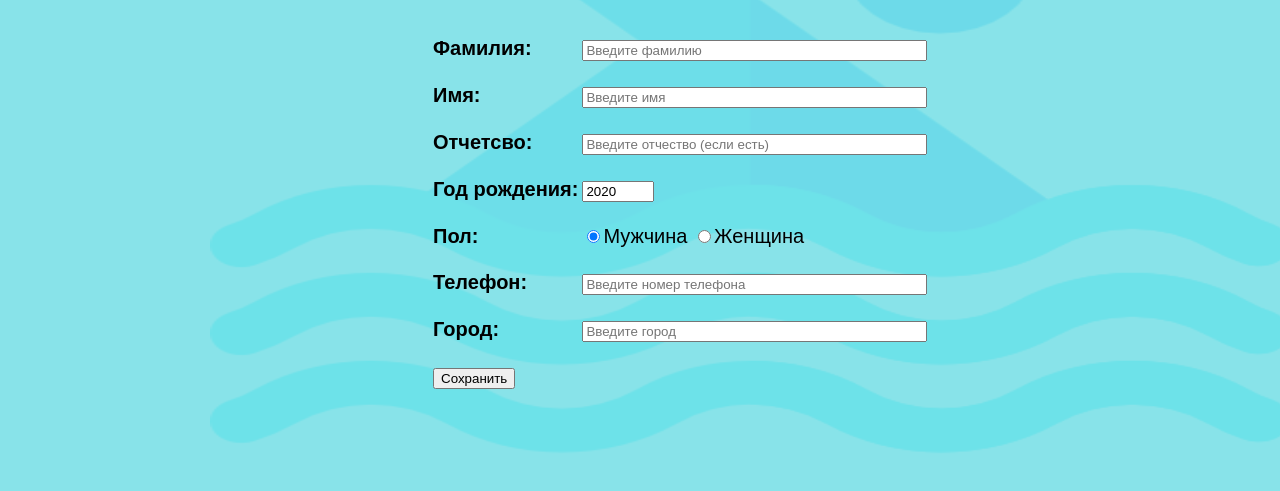
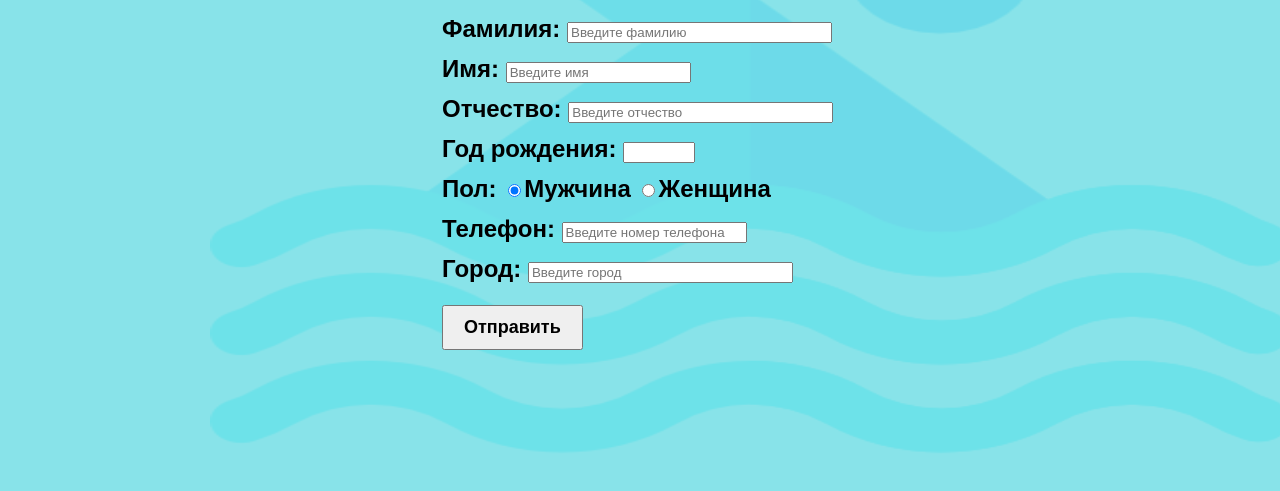
Before and after one commit to Sofya02/SCD, a plain HTML site: page create_profile_swimmer.html in a window 1280 px wide. Shown: the part 265-756 px from the top of the page. Drawn offline with Linux system fonts and the light colour scheme.

Commit message:
Add files via upload

```diff
--- a/create_profile.css
+++ b/create_profile.css
@@ -10,9 +10,20 @@
 
 }
 
-TD
+label
 {
-  font-size: 20px;/*20px*/
-  padding-top: 20px;
+  font-size: 24px;/*20px*/
   font-family: 'Montserrat', sans-serif;
+  font-weight: bold;
 }
+
+form div {
+  margin: 12px;
+}
+
+  form button {
+  margin-top: 10px;
+  font-weight: 700;
+  padding: 10px 20px;
+  font-size: large;
+}
--- a/create_profile_swimmer.html
+++ b/create_profile_swimmer.html
@@ -33,44 +33,54 @@
         <a href="index.html"><img src = "icons/back_arrow.png" class="back_arrow"></a>
           <div class="anketa"><H2>Создать пловца</H2>
             <div class="form_anketa">
-              <FORM NAME="Sel1">
-                <TABLE>
-                  <TR>
-                    <TD><B>Фамилия:<B></TD>
-                    <TD><INPUT NAME="Family" placeholder="Введите фамилию" SIZE=40 onBlur="this.value=this.value.toUpperCase()"></TD>
-                  </TR>
-                  <TR>
-                    <TD><B>Имя:<B></TD>
-                    <TD><INPUT NAME="Name" placeholder="Введите имя" SIZE=40 onBlur="this.value=this.value.toUpperCase()"></TD>
-                  </TR>
-                  <TR>
-                    <TD><B>Отчетсво:<B></TD>
-                    <TD><INPUT NAME="Patronymic" placeholder="Введите отчество (если есть)" SIZE=40 onBlur="this.value=this.value.toUpperCase()"></TD>
-                  </TR>
-                  <TR>
-                    <TD><B>Год рождения:<B></TD>
-                     <TD><input NAME="year"type="number" min="1900" max="2099" step="1" value="2020" /></TD>
-                  </TR>
-                  <TR>
-                    <TD><B>Пол:<B></TD>
-                    <TD>
-                      <INPUT TYPE="RADIO"  NAME="Sex" VALUE ="Man" CHECKED>Мужчина
-                      <INPUT TYPE="RADIO"  NAME="Sex" VALUE ="Woman">Женщина
-                    </TD>
-                  </TR>
-                  <TR>
-                    <TD><B>Телефон:<B></TD>
-                    <TD><INPUT NAME="Phone" placeholder="Введите номер телефона" SIZE=40></TD>
-                  </TR>
-                  <TR>
-                    <TD><B>Город:<B></TD>
-                    <TD><INPUT NAME="city" placeholder="Введите город" SIZE=40></TD>
-                  </TR>
-
-                  <TD><INPUT TYPE="button" VALUE="Сохранить" onClick="Complete();"></TD>
-
-                </TABLE>
-            </FORM>
+              <form action="#" method="#" id="form1">
+                <div>
+                  <label>
+                    Фамилия:
+                    <INPUT name="family" placeholder="Введите фамилию" SIZE=30>
+                  </label>
+                </div>
+                <div>
+                  <label>
+                    Имя:
+                    <INPUT name="name" placeholder="Введите имя" SIZE=20></TD>
+                  </label>
+                </div>
+                <div>
+                  <label>
+                    Отчество:
+                    <INPUT name="patronymic" placeholder="Введите отчество" SIZE=30>
+                  </label>
+                </div>
+                <div>
+                  <label>
+                    Год рождения:
+                    <input name="year"type="number" min="1900" max="2099" step="1" value="2020" />
+                  </label>
+                </div>
+                <div>
+                  <label>
+                    Пол:
+                    <INPUT TYPE="radio" name="Sex" VALUE ="Man" checked>Мужчина
+                      <INPUT TYPE="radio" name="Sex" VALUE ="Woman">Женщина
+                    </label>
+                </div>
+                <div>
+                  <label>
+                    Телефон:
+                    <INPUT name="phone" placeholder="Введите номер телефона" SIZE=20>
+                  </label>
+                </div>
+                <div>
+                  <label>
+                    Город:
+                    <INPUT name="city" placeholder="Введите город" SIZE=30>
+                  </label>
+                </div>
+                <div>
+                  <button type="submit">Отправить</button>
+                  </div>
+              </form>
           </div>
         </div>
       </div>
@@ -84,7 +94,63 @@
       </div>
     </footer>
 
-    <script src="script.js"></script>
+    <script>
+
+            const form = document.getElementById('form1')
+
+            const formFileds = form.elements;
+
+            const submitBtn = form.querySelector('[type="submit"]');
+
+            submitBtn.addEventListener('click',clearStorage);
+
+
+
+
+            function clearStorage(){
+            localStorage.clear();
+            }
+
+            function changeHandler()
+            {
+              if(this.type!=='checkbox'){
+                console.log(this.name,this.value);
+                localStorage.setItem(this.name,this.value);
+              }else{
+                console.log(this.name,this.checked);
+                localStorage.setItem(this.name,this.checked);
+              }
+            }
+
+            function checkStorage(){
+              for(let i=0;i<formFileds.length;i++){
+                if(formFileds[i].type!='submit'){
+                  if(formFileds[i].type=='checkbox'){
+                    formFileds[i].checked=localStorage.getItem(formFileds[i].name);
+                  }else{
+                    formFileds[i].value=localStorage.getItem(formFileds[i].name);
+                  }
+                }
+              }
+              attachEvents();
+            }
+
+            function attachEvents(){
+              for(let i=0;i<formFileds.length;i++){
+                formFileds[i].addEventListener('change',changeHandler);
+              }
+            }
+
+            checkStorage();
+
+
+             window.addEventListener('storage',()=>{
+              console.log('storage has changed');
+             })
+
+
+
+    </script>
 
   </body>
 </html>
```
Also changed, not shown: script.js (+27 -2 lines).
